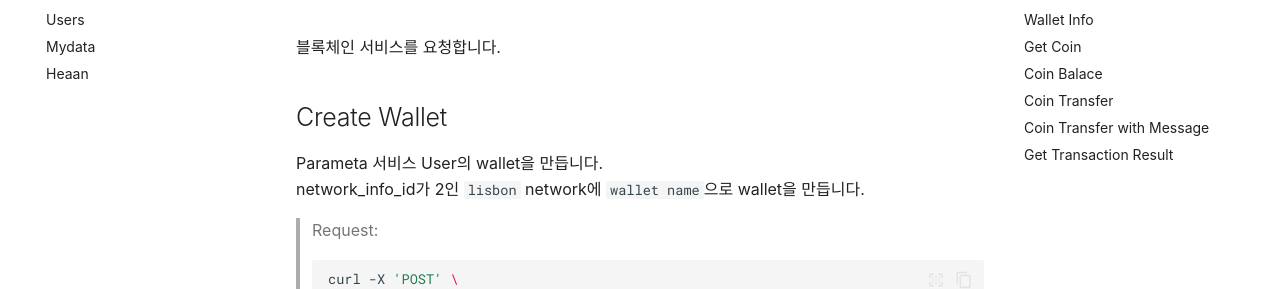
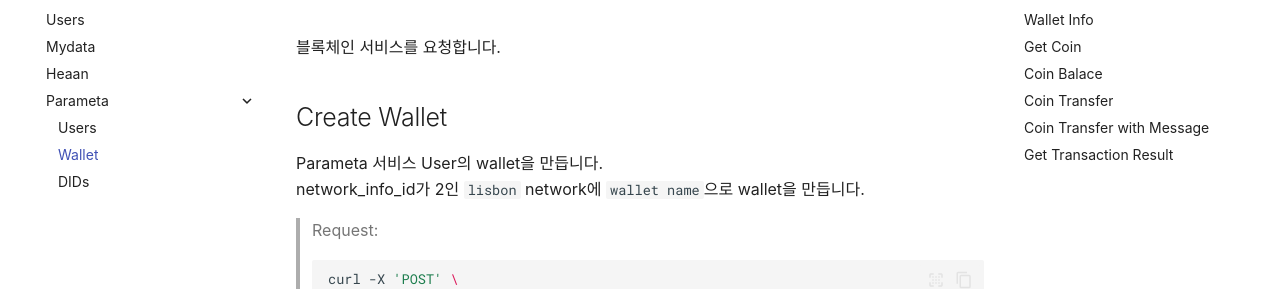
Before and after one commit to dongdongjae/healthcube-docs, an MkDocs documentation site: the page built from docs/parameta_wallet.md, in a window 1280 px wide. Shown: the part 145-434 px from the top of the page. Built offline with MkDocs 1.6.1 and Material for MkDocs 9.7.7, drawn with Linux system fonts in a browser that asks for light colours.

Commit message:
Update: mkdocs.yml 수정

```diff
--- a/mkdocs.yml
+++ b/mkdocs.yml
@@ -38,3 +38,7 @@
     - Users: users.md
     - Mydata: mydata.md
     - Heaan: heaan.md
+    - 'Parameta':
+      - Users: parameta_users.md
+      - Wallet: parameta_wallet.md
+      - DIDs: parameta_dids.md
```
